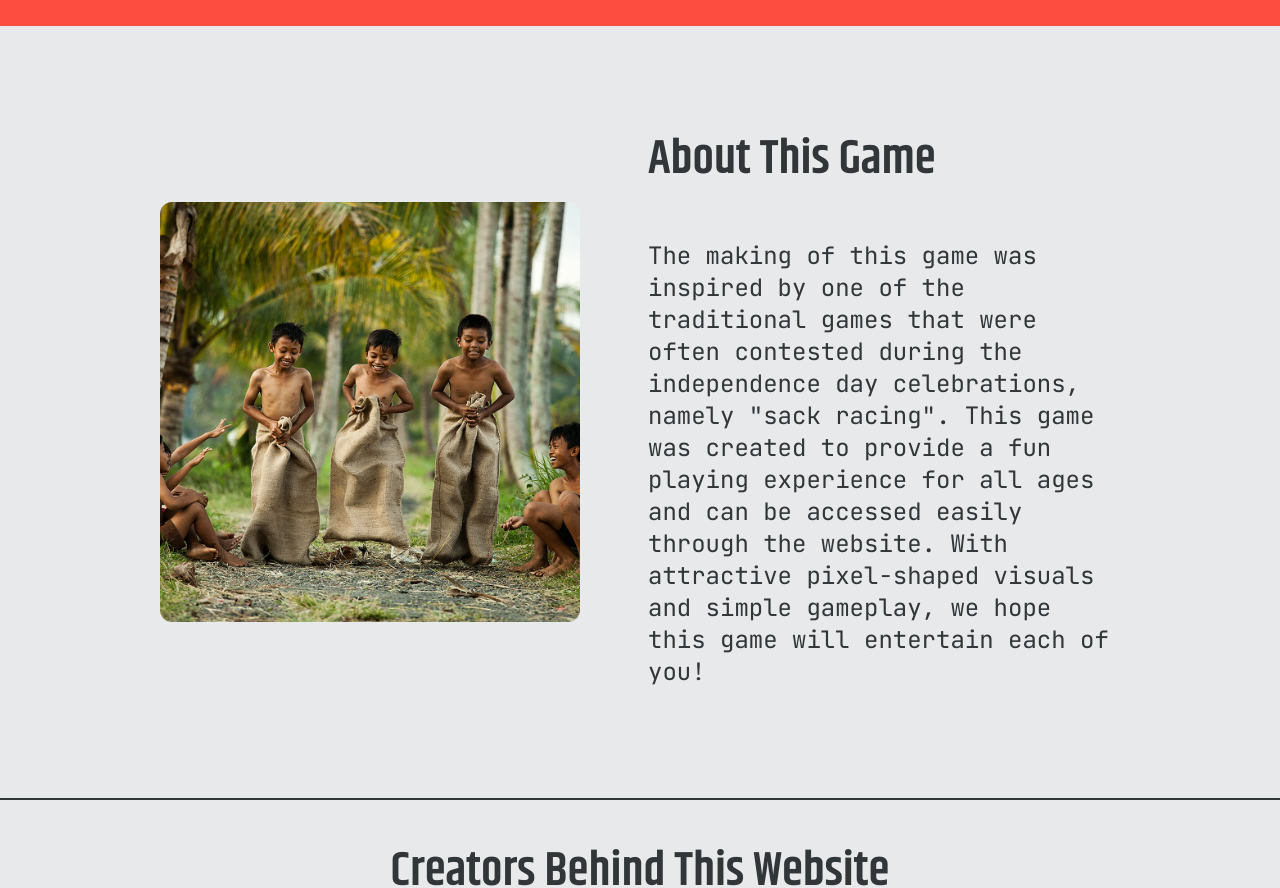
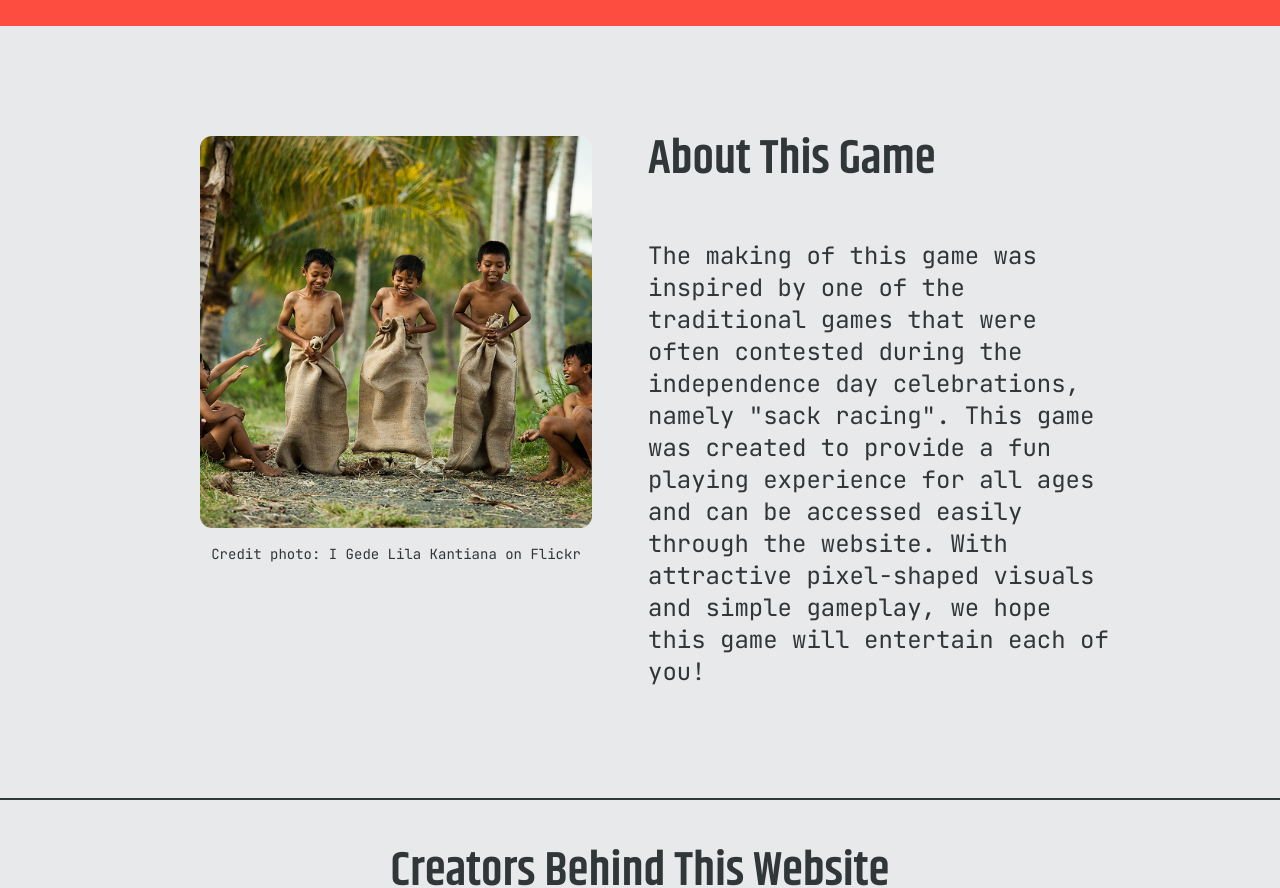
Before and after one commit to samuelyuma/sackdash-game-website, a website: page public/index.html in a window 1280 px wide. Shown: the part 660-1548 px from the top of the page. Drawn offline with Linux system fonts and the light colour scheme.

Commit message:
nambahin credit foto di about section

```diff
--- a/public/index.html
+++ b/public/index.html
@@ -78,13 +78,18 @@
             <div
                 class="flex gap-4 border-b-2 border-main-black bg-main-white px-40 py-26"
             >
-                <div class="flex w-3/4 items-center justify-start">
+                <figure
+                    class="flex w-3/4 flex-col items-center justify-start gap-4"
+                >
                     <img
                         src="./img/about-photo.jpg"
                         alt=""
                         class="aspect-square w-about-photo rounded-xl object-cover"
                     />
-                </div>
+                    <figcaption class="font-jetbrains text-sm text-main-black">
+                        Credit photo: I Gede Lila Kantiana on Flickr
+                    </figcaption>
+                </figure>
                 <div class="flex w-3/4 flex-col justify-center gap-14">
                     <h1
                         class="font-khand text-5xl font-semibold text-main-black"
--- a/tailwind.config.js
+++ b/tailwind.config.js
@@ -18,7 +18,7 @@ module.exports = {
             },
             spacing: {
                 26: '110px',
-                'about-photo': '89%',
+                'about-photo': '83%',
             },
         },
     },
```
Also changed, not shown: public/css/tailwind.css.
